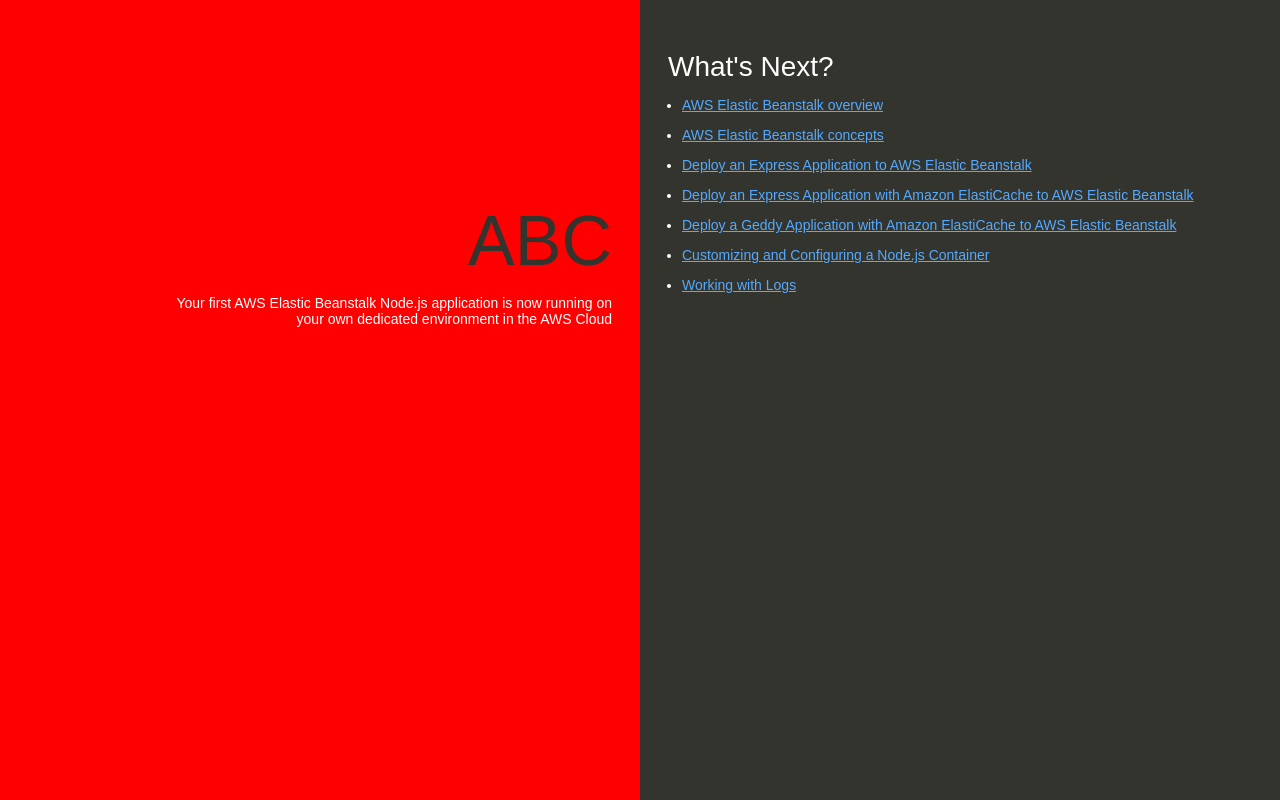
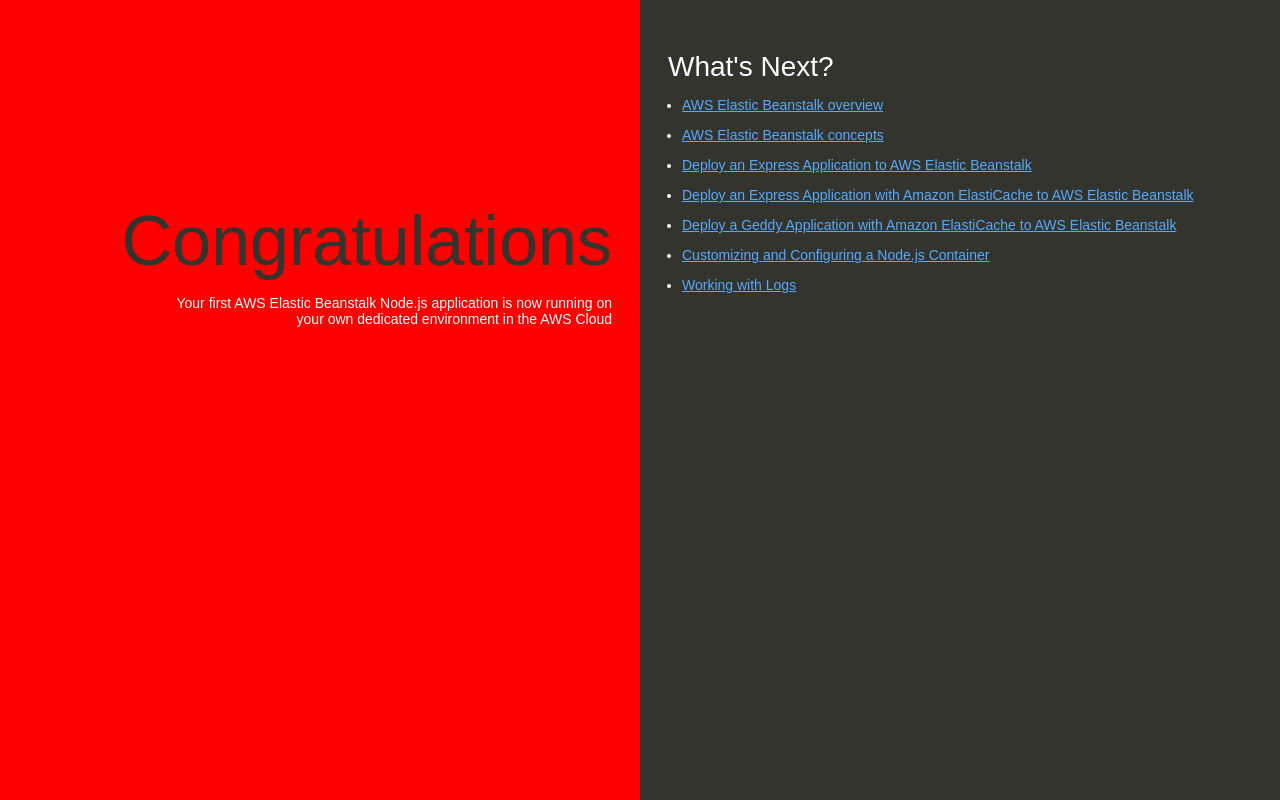
Before and after one commit to KK2096/MyFirstNodeJSAPP, a website: page index.html in a window 1280 px wide. Drawn offline with Linux system fonts and the light colour scheme.

Commit message:
Update index.html

```diff
--- a/index.html
+++ b/index.html
@@ -74,7 +74,7 @@
   </head>
   <body>
     <div class="textColumn">
-      <h1>ABC</h1>
+      <h1>Congratulations</h1>
       <p>Your first AWS Elastic Beanstalk Node.js application is now running on your own dedicated environment in the AWS Cloud</p>
     </div>
     <div class="linksColumn">
```
